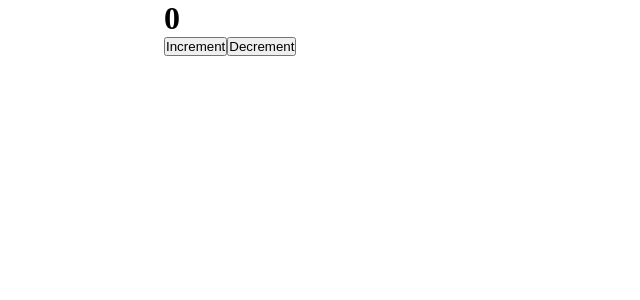
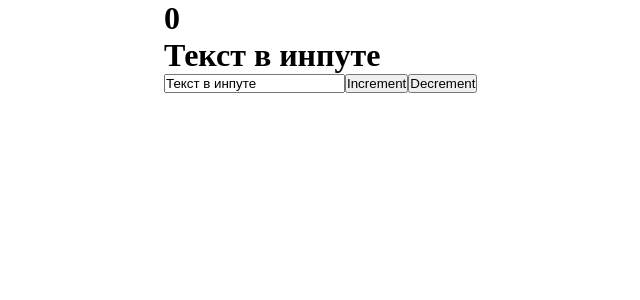
Before and after one commit to Dmitriifd/react-fundament, a React (Create React App) app: page / in a window 1280 px wide. Shown: the top 300 px of the page, without its empty margins (76-716 px from the left). Built offline with nearby package versions, Linux system fonts and the light colour scheme.

Commit message:
управляемый инпут

```diff
--- a/src/App.js
+++ b/src/App.js
@@ -3,6 +3,7 @@
 
 function App() {
 	const [likes, setLikes] = useState(0);
+	const [value, setValue] = useState('Текст в инпуте');
 
 	function increment() {
 		setLikes(likes + 1);
@@ -14,6 +15,11 @@
 	return (
 		<div className='App'>
 			<h1>{likes}</h1>
+			<h1>{value}</h1>
+
+            {/* Двустороние связывание, управляемый инпут*/}
+            <input onChange={event => setValue(event.target.value)} type="text" value={value} />
+
 			<button onClick={increment}>Increment</button>
 			<button onClick={decrement}>Decrement</button>
 		</div>
```
